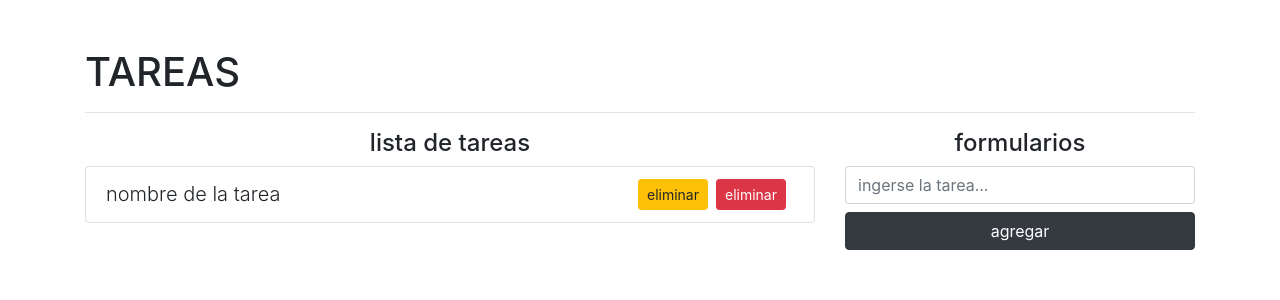
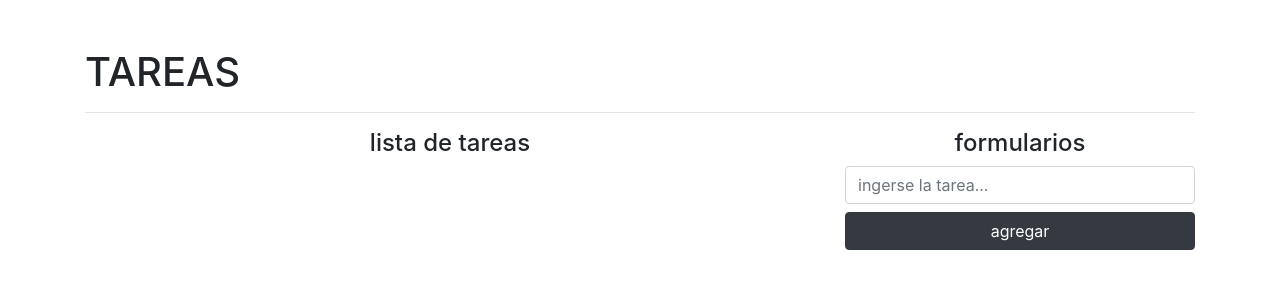
Before and after one commit to jhonalexanderorozcovargas/Crud_React, a React (Create React App) app: page / in a window 1280 px wide. Shown: the top 300 px of the page. Built offline with nearby package versions, Linux system fonts and the light colour scheme.

Commit message:
adicionando nuevas tareas y validando campos

```diff
--- a/src/App.js
+++ b/src/App.js
@@ -1,6 +1,31 @@
-import React from 'react'
+import React,{ useState } from 'react'
+import { isEmpty } from 'lodash'
+import shortid from 'shortid'
+
 
 function  App() {
+   const [task, setTask] = useState("")
+   const [tasks, setTasks] = useState([])
+
+   const addTask = (e) =>{
+      e.preventDefault()
+      if (isEmpty(task)){
+       console.log("task empty")
+       return
+      }
+
+      const newTask =   {
+         id: shortid.generate(),
+         name: task
+      }
+
+      setTasks([...tasks, newTask ])
+
+     setTask("")
+   }
+
+
+
 return (
  <div className="container mt-5">
     <h1>TAREAS</h1>
@@ -9,20 +34,26 @@
        <div className="col-8">
           <h4 className="text-center">lista de tareas</h4>
           <ul className="list-group">
-              <li className="list-group-item">
-                 <span className="lead">nombre de la tarea</span>
-                 <button className="btn btn-danger btn-sm float-right mx-2">eliminar</button>
-                 <button className="btn btn-warning btn-sm float-right ">eliminar</button>
-              </li>
+            {
+               tasks.map((task) => (
+                <li className="list-group-item" key={task.id}>
+                   <span className="lead">{task.name}</span>
+                   <button className="btn btn-danger btn-sm float-right mx-2">eliminar</button>
+                   <button className="btn btn-warning btn-sm float-right ">eliminar</button>
+                </li>
+                ))
+            }
          </ul>
        </div>
       <div className="col-4">
           <h4 className="text-center">formularios</h4>
-          <form>
+          <form onSubmit={addTask}>
              <input
              type="text"
              className="form-control mb-2"
              placeholder="ingerse la tarea..."
+             onChange={(text) => setTask(text.target.value)}
+             value={task}
              >
              </input>
              <button
```
